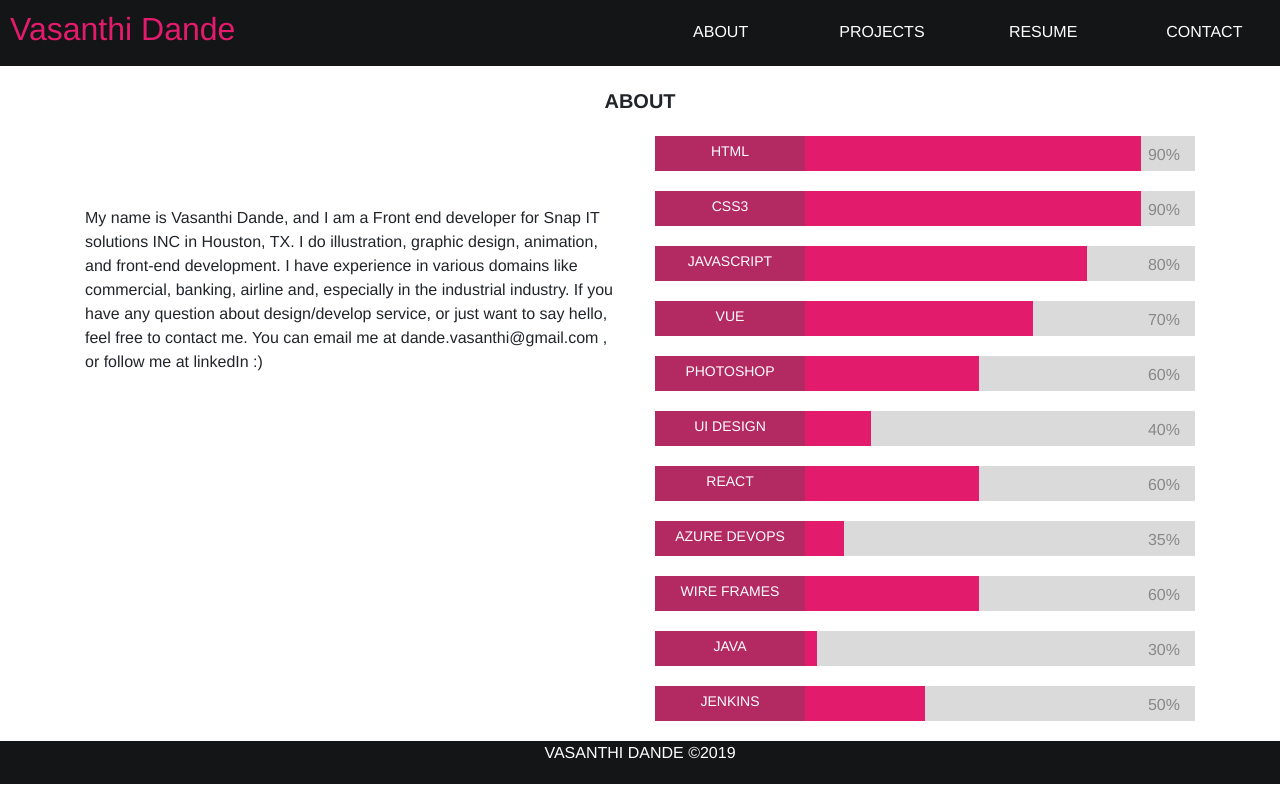
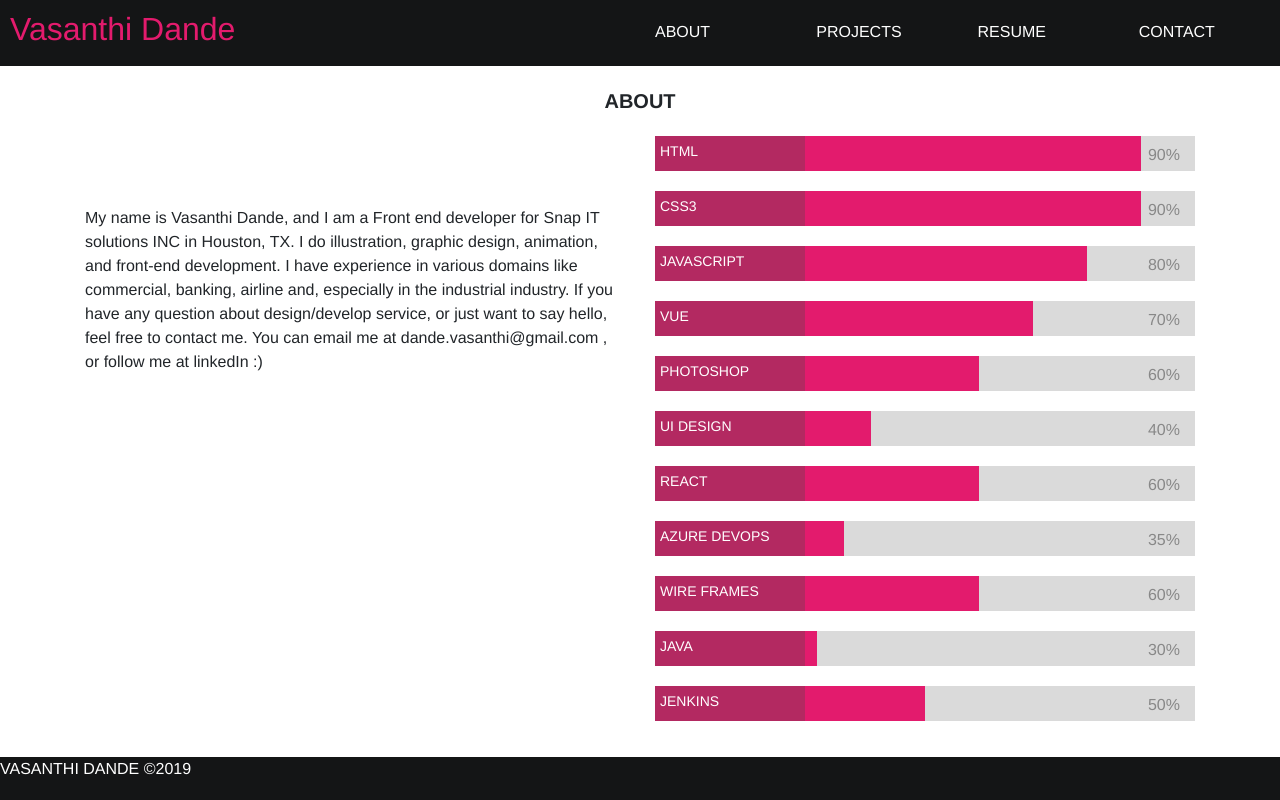
Before and after one commit to dande10/portfolio, a Vue app in the folder portfolio/: page /#/about in a window 1280 px wide. Built offline with nearby package versions, Linux system fonts and the light colour scheme.

Commit message:
contact form added

```diff
--- a/portfolio/src/App.vue
+++ b/portfolio/src/App.vue
@@ -33,10 +33,27 @@ $fa-font-path: "~@fortawesome/fontawesome-free/webfonts";
 
 #app {
   font-family: 'Avenir', Helvetica, Arial, sans-serif;
-  text-align: center;
+  // text-align: center;
   overflow-x: hidden;
 }
-.application__components-container {
-  // background: gray;
+.application__components-container{
+  overflow-y: auto;
+  max-height: 100%;
 }
+::-webkit-scrollbar {
+    width: 5px;
+    height: 5px;
+    border-bottom: 1px solid #eee;
+    border-top: 1px solid #eee;
+  }
+  ::-webkit-scrollbar-thumb {
+    border-radius: 5px;
+    background-color: #888;
+    border: 2px solid #eee;
+  }
+
+  ::-webkit-scrollbar-track {
+    -webkit-box-shadow: inset 0 0 6px rgba(0, 0, 0, 0.2);
+    box-shadow: inset 0 0 6px rgba(0, 0, 0, 0.2);
+  }
 </style>
--- a/portfolio/src/components/FooterSection.vue
+++ b/portfolio/src/components/FooterSection.vue
@@ -13,5 +13,8 @@ export default {
     background: #141516;
     color: white;
     height: 43px;
+    bottom: 0;
+    position: fixed;
+    width: 100%;
 }
 </style>
--- a/portfolio/src/components/OverView/Overview.vue
+++ b/portfolio/src/components/OverView/Overview.vue
@@ -1,5 +1,5 @@
 <template>
-  <div class="overview container">
+  <div class="overview">
     <!-- <div class="row">
       <div class="col">
           <i class="mdi mdi-cellphone-link"></i>
@@ -11,6 +11,7 @@
       <div class="col">
       </div>
     </div> -->
+    <div class="container">
       <div class="overview__about-title">
       {{ $t('overView.title') }}
     </div>
@@ -27,6 +28,7 @@
         </div>
         <div class="col">
           <ProgressBar />
+        </div>
      </div>
     </div>
   </div>
@@ -51,6 +53,7 @@ export default {
     font-size: 20px;
     padding: 20px;
     font-weight: 600;
+    text-align: center;
   }
   &__about--text {
       margin-top: 70px;
--- a/portfolio/src/components/contact/contact.vue
+++ b/portfolio/src/components/contact/contact.vue
@@ -0,0 +1,57 @@
+<template>
+  <div class="contact">
+    <div class="container">
+      <div class="contact__about-title">
+      {{ $t('contact.title') }}
+    </div>
+     <div class=" mobile-row">
+       <form>
+        <div class="form-group">
+          <label for="exampleInputEmail1">Email address</label>
+          <input type="email" class="form-control" id="exampleInputEmail1" aria-describedby="emailHelp">
+        </div>
+        <div class="form-group">
+          <label for="exampleInputPassword1">Name</label>
+          <input type="text" class="form-control" id="exampleInputPassword1">
+        </div>
+        <div class="form-group">
+          <label for="exampleFormControlTextarea1">Message</label>
+          <textarea class="form-control" id="exampleFormControlTextarea1" rows="3"></textarea>
+        </div>
+        <button type="submit" class="btn btn-primary">Submit</button>
+        </form>
+     </div>
+    </div>
+  </div>
+</template>
+<script>
+import ProgressBar from '../ProgressBar'
+export default {
+    name: 'contact',
+    components: {
+      ProgressBar
+    }
+}
+</script>
+<style scoped lang="scss">
+.contact {
+  @media screen and (max-width: 1040px) {
+    .mobile-row {
+      display: inline;
+    }
+  }
+  &__about-title {
+    font-size: 20px;
+    padding: 20px;
+    font-weight: 600;
+    text-align: center;
+  }
+  &__about--text {
+      margin-top: 70px;
+      text-align: left;
+    }
+
+
+}
+
+</style>
--- a/portfolio/src/locales/en.json
+++ b/portfolio/src/locales/en.json
@@ -8,6 +8,9 @@
   "overView": {
     "title": "ABOUT"
   },
+  "contact": {
+    "title": "CONTACT"
+  },
   "footer": {
     "copyRight": "VASANTHI DANDE ©2019"
   }
```
Also changed, not shown: portfolio/.eslintrc.js. Lines whose indentation alone changed are shown as unchanged.
